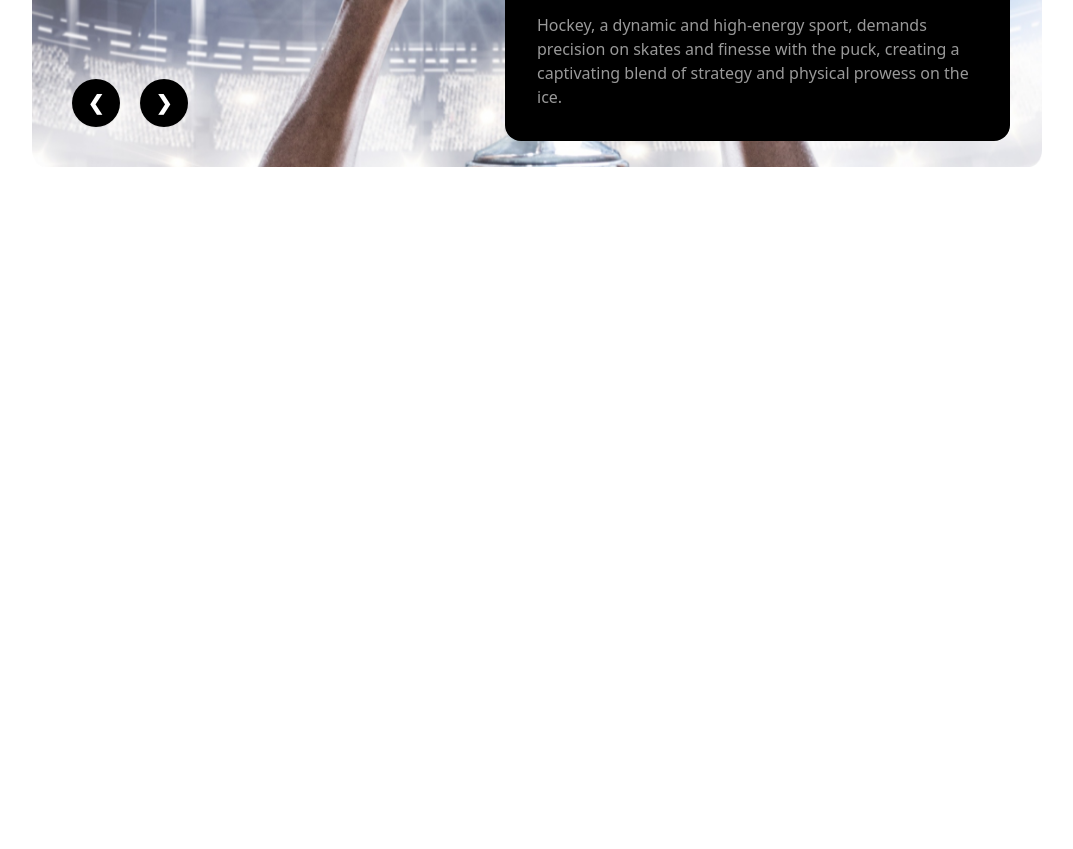
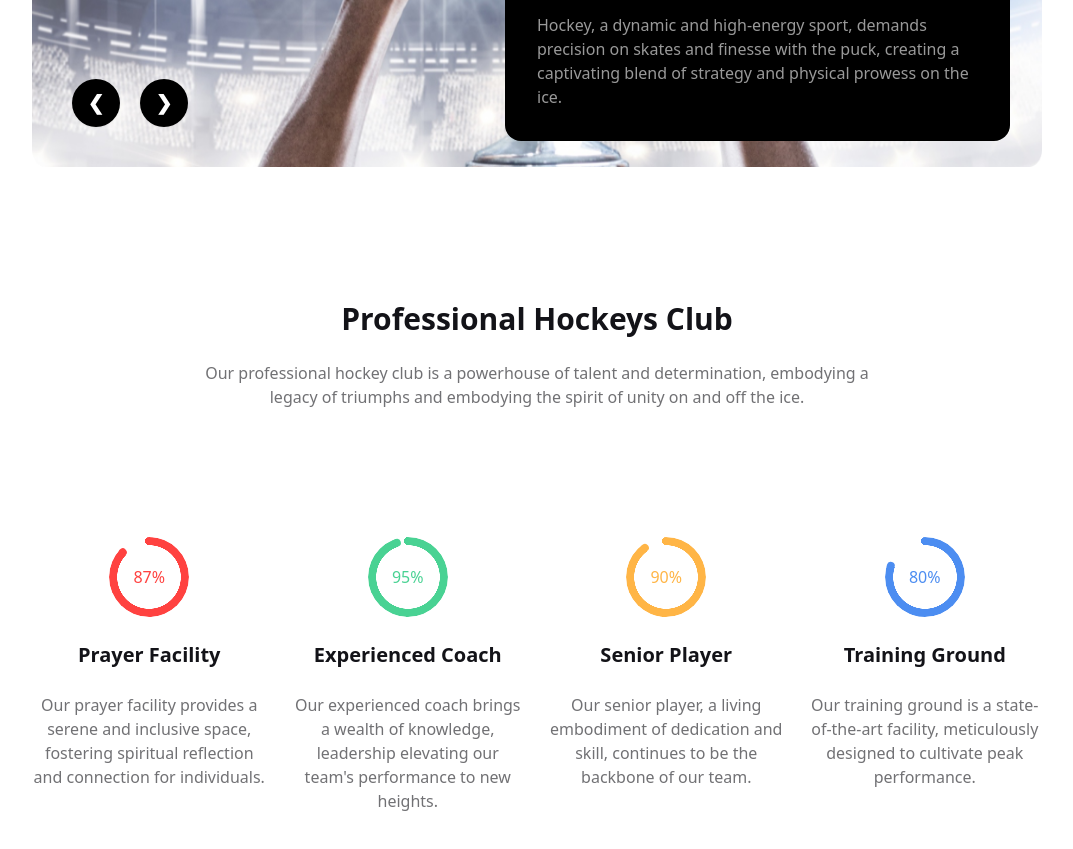
Before and after one commit to AfsanaChoity/Web-development-Assignment-3, a plain HTML site: page index.html in a window 1280 px wide. Shown: the part 601-1450 px from the top of the page, without its empty margins (103-1176 px from the left). Before the commit the page ends 800 px from the top, so only its background shows below. Drawn offline with nearby package versions, Linux system fonts and the light colour scheme.

Commit message:
section one done

```diff
--- a/index.html
+++ b/index.html
@@ -133,8 +133,57 @@
         </div>
     </header>
     <!--this is main  -->
-    <main>
+    <main class="container mx-auto px-5 lg:px-[135px] ">
+      <!-- section one -->
+      <section class="mt-32">
+        <div class="mb-32">
+          <h3 class="mt-8 text-center text-3xl font-extrabold text-[#131318] mb-6">Professional Hockeys Club</h3>
+          <p class="text-center text-[16px] font-medium text-[#13131899] w-2/3 mx-auto mb-8">Our professional hockey club is a powerhouse of talent and determination, embodying a legacy of triumphs and embodying the spirit of unity on and off the ice.</p>
+        </div>
 
+        <div class="grid grid-cols-1 lg:grid-cols-4 gap-6 text-center">
+          <div>
+            <div class="radial-progress text-[#FF4240]" style="--value:87;" role="progressbar">87%</div>
+            <h4 class="text-[#131318] text-xl font-semibold my-6">Prayer Facility</h4>
+            <p class="text-[16px] font-medium text-[#13131899] w-2/3 mx-auto lg:w-auto">Our prayer facility provides a serene and inclusive space, fostering spiritual reflection and connection for individuals.</p>
+          </div>
+          <div>
+            <div class="radial-progress text-[#49D293]" style="--value:95;" role="progressbar">95%</div>
+            <h4 class="text-[#131318] text-xl font-semibold my-6">Experienced Coach</h4>
+            <p class="text-[16px] font-medium text-[#13131899] w-2/3 mx-auto lg:w-auto">Our experienced coach brings a wealth of knowledge, leadership elevating our team's performance to new heights.
+            </p>
+          </div>
+
+          <div>
+            <div class="radial-progress text-[#FFB546]" style="--value:90;" role="progressbar">90%</div>
+            <h4 class="text-[#131318] text-xl font-semibold my-6">Senior Player</h4>
+            <p class="text-[16px] font-medium text-[#13131899] w-2/3 mx-auto lg:w-auto">Our senior player, a living embodiment of dedication and skill, continues to be the backbone of our team.
+            </p>
+          </div>
+          <div>
+            <div class="radial-progress text-[#4C8DF1]" style="--value:80;" role="progressbar">80%</div>
+            <h4 class="text-[#131318] text-xl font-semibold my-6">Training Ground</h4>
+            <p class="text-[16px] font-medium text-[#13131899] w-2/3 mx-auto lg:w-auto">Our training ground is a state-of-the-art facility, meticulously designed to cultivate peak performance.</p>
+          </div>
+
+        </div>
+      </section>
+      <!-- section two -->
+      <section class="mt-32">
+
+      </section>
+      <!-- section three -->
+      <section class="mt-32">
+
+      </section>
+      <!-- section four -->
+      <section class="mt-32">
+
+      </section>
+      <!-- section five -->
+      <section class="mt-32">
+
+      </section>
     </main>
 
     <!-- this is footer -->
```
